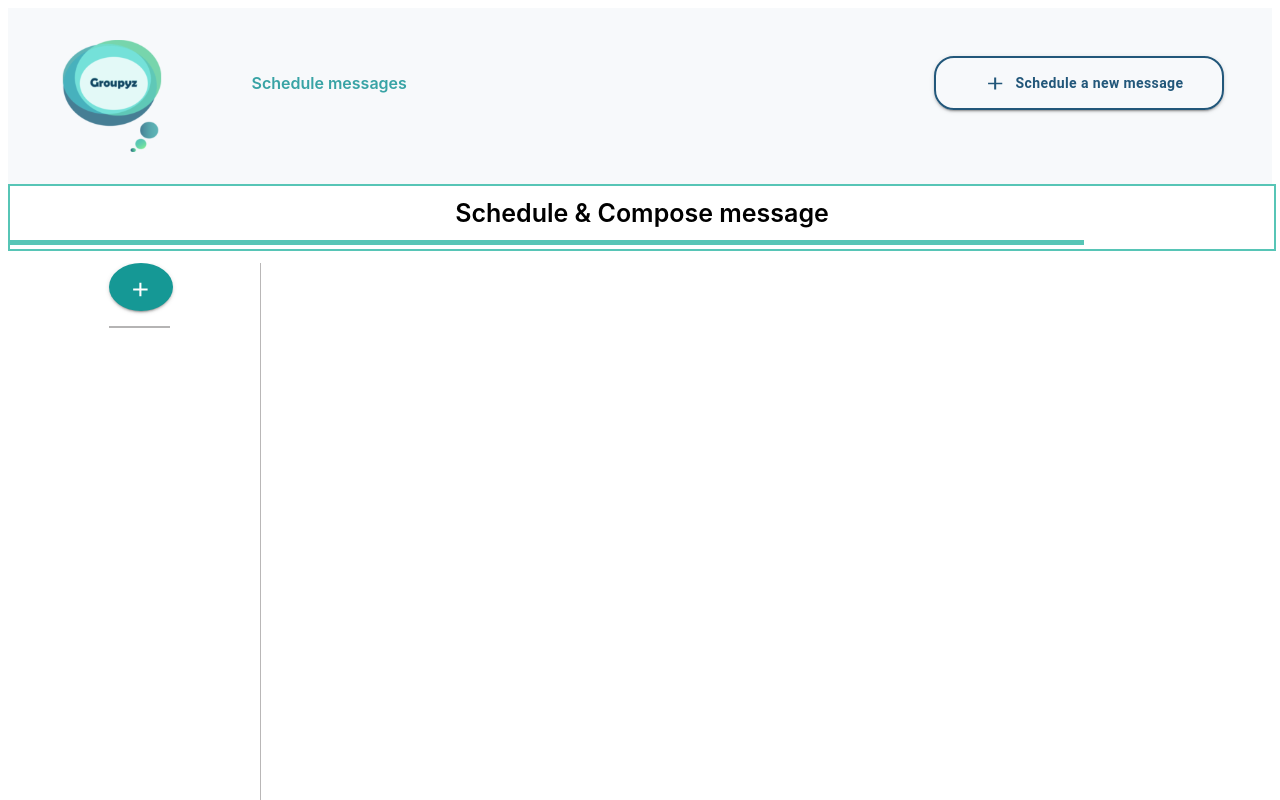
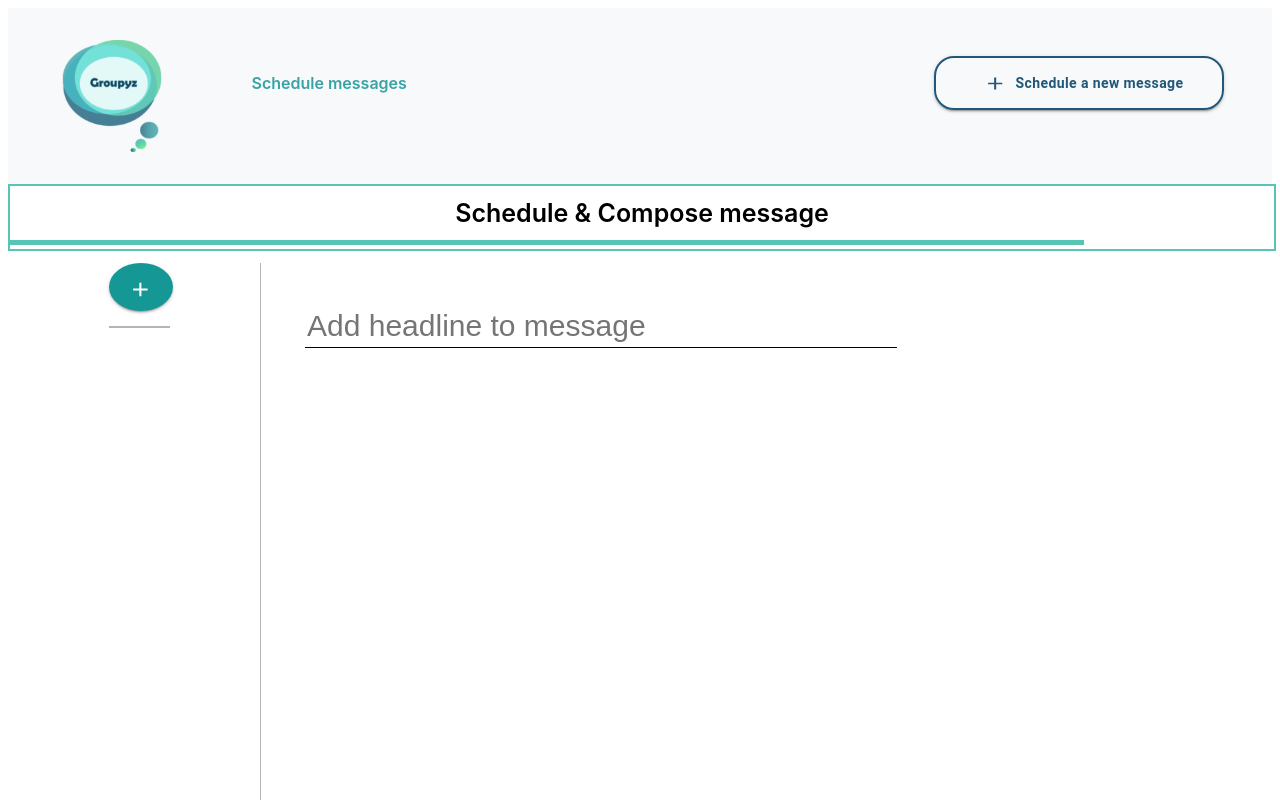
Before and after one commit to Groupyz/UI, a React (Create React App) app in the folder groupyz/: page /newmessage in a window 1280 px wide. Shown: the top 800 px of the page. Built offline with nearby package versions, Linux system fonts and the light colour scheme.

Commit message:
added headline component

```diff
--- a/groupyz/src/pages/new_message/newMessage.jsx
+++ b/groupyz/src/pages/new_message/newMessage.jsx
@@ -57,6 +57,9 @@ const NewMessage = () => {
                 ))}
               </div>
             </div>
+            <div class="secondColumn">
+              <input type="text" placeholder="Add headline to message" />
+            </div>
           </div>
         </div>
       </div>
--- a/groupyz/src/pages/new_message/styles/newMessage.css
+++ b/groupyz/src/pages/new_message/styles/newMessage.css
@@ -81,3 +81,20 @@ newMessage .secondRow .firstCol .addGroups #Button_c {
     border-radius: 20px;
     border: 1px solid #159895;
 }
+
+newMessage .secondColumn {
+    grid-column: 2;
+    display: grid;
+    grid-template-rows: 1fr 1fr 1fr 1fr 4fr;
+    margin-left: 5%;
+}
+
+newMessage input[type=text] {
+    grid-row: 1;
+    border: none;
+    border-bottom: 1px solid black;
+    width: 70%;
+    height: 40%;
+    font-size: 30px;
+    margin-top: 5%;
+}
```
